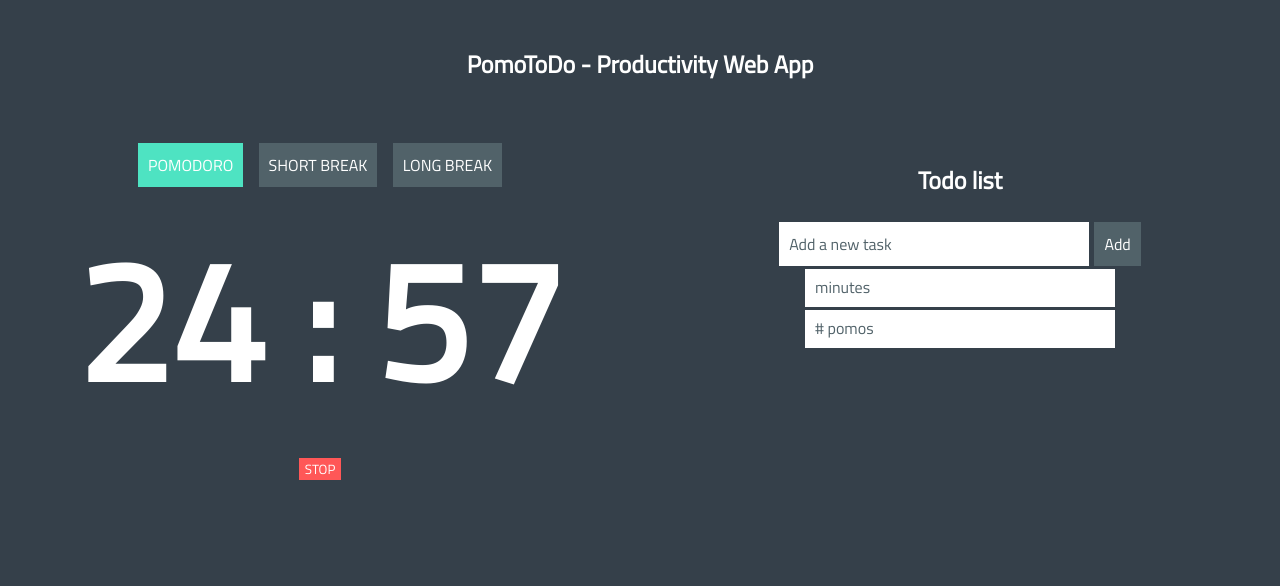
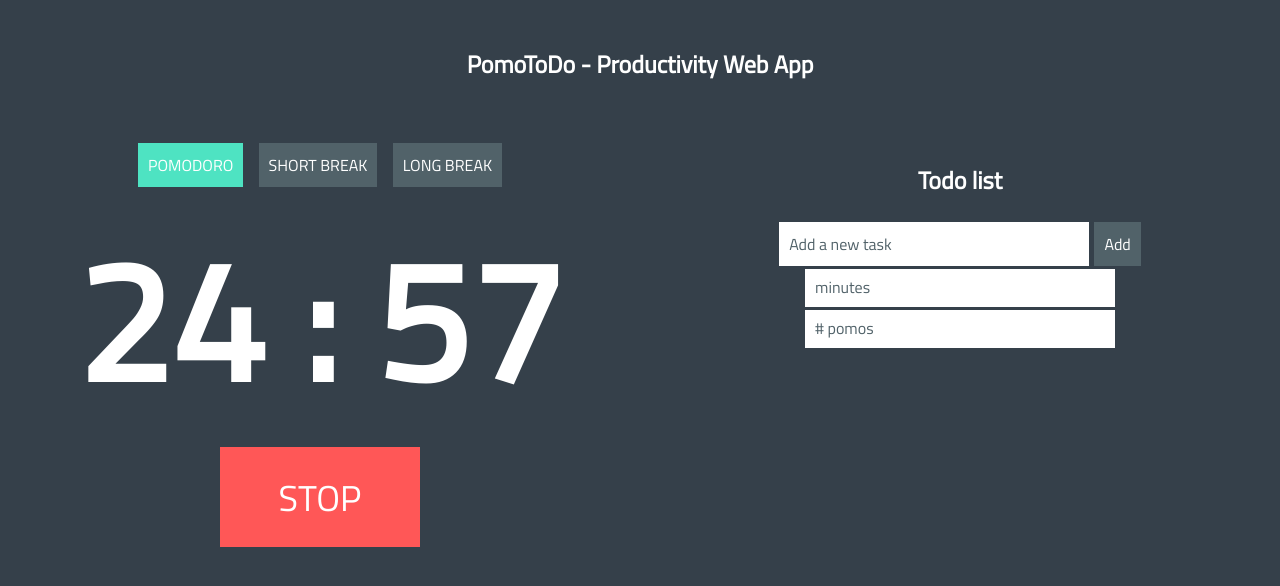
Before and after one commit to syedsadman16/HYO-Summer2020-Orientation, a website: page views/index.html in a window 1280 px wide. Both pictures are taken after a click on the button "START". Drawn offline with Linux system fonts and the light colour scheme.

```diff
--- a/static/css/timerstyle.css
+++ b/static/css/timerstyle.css
@@ -25,30 +25,29 @@
 }
 
 
-#startButton {
+#startButton, #stopButton {
    color: white;
    background:#5bc25d;
-   font-size: 16px;
+   font-size: 36px;
    padding: 10px;
    font-family: 'Titillium Web', sans-serif;
    border: none;
+   width: 200px;
+   height: 100px;
+
 }
+
+#stopButton {
+   background:#ff5757;
+}
+
 
 .startBtn:hover {
    background:#ff5757;
 }
 
 
-#stopButton {
-   display: none;
-   color: white;
-   background:#ff5757;
-   font-family: 'Titillium Web', sans-serif;
-   border: none;
-
-}
-
-#PomoCount {
+#PomoCount, #sBreakCount, #lBreakCount {
   font-size: 10.50rem;
   margin: 0px;
   padding: 0px;
```
